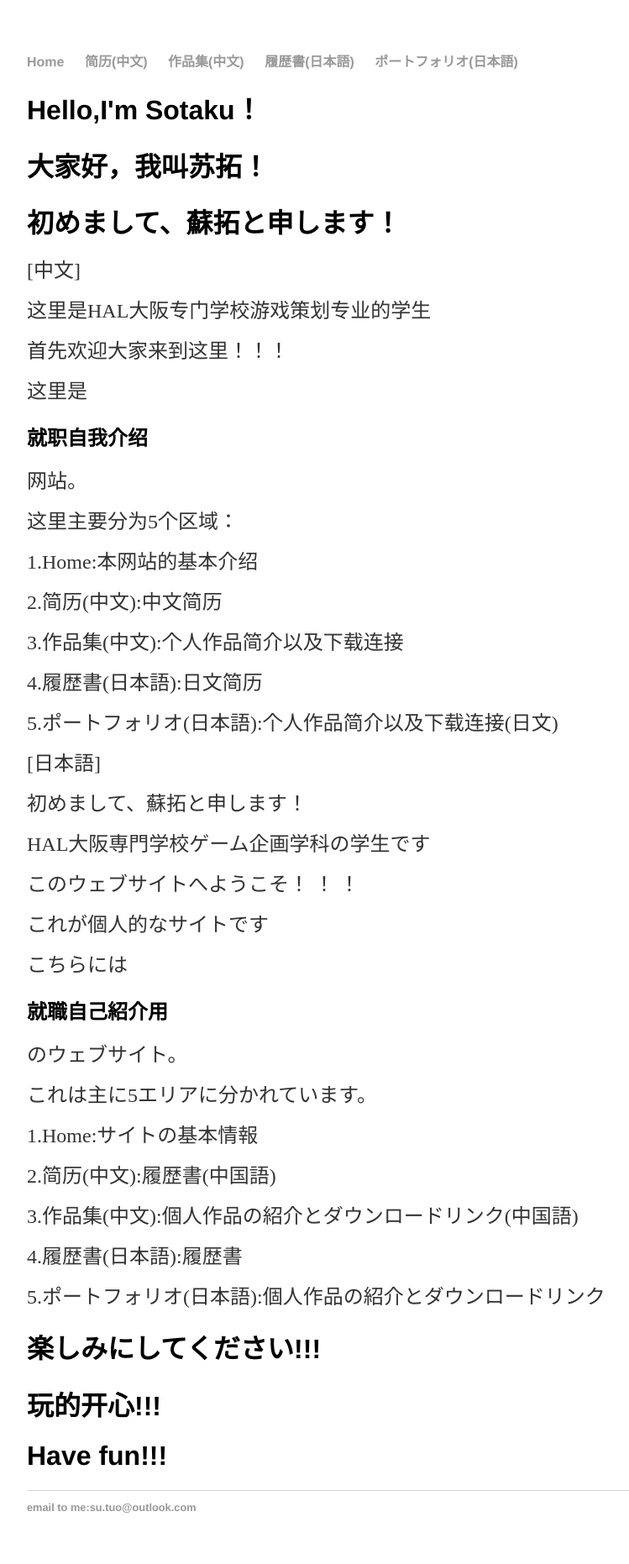
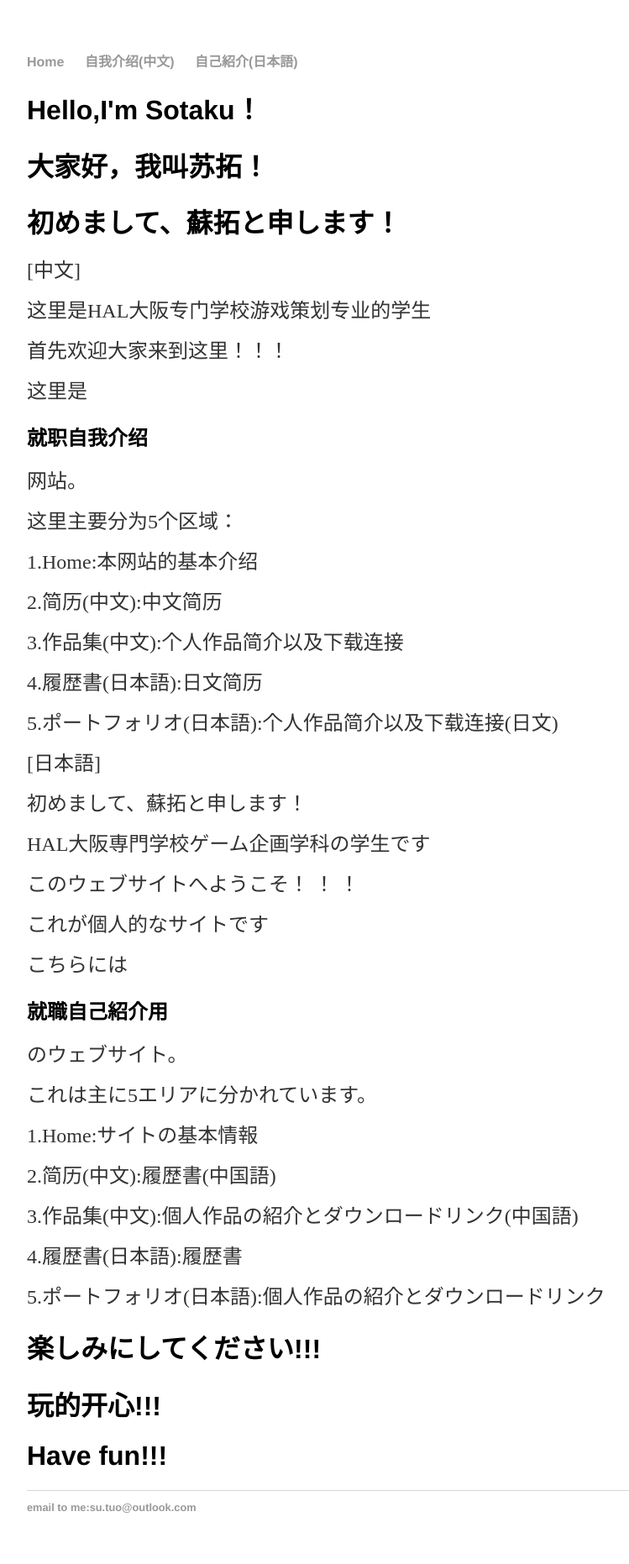
Before and after one commit to SotakuStudio/SotakuStudio.github.io, a Jekyll site: the page built from index.html, in a window 1280 px wide. Shown: the whole page at 84% size, without its empty margins (160-909 px from the left). Built offline with Jekyll 4.4.1, drawn with Linux system fonts in a browser that asks for light colours.

Commit message:
Update default.html

```diff
--- a/_layouts/default.html
+++ b/_layouts/default.html
@@ -9,10 +9,8 @@
             <nav>
                 <ul>
                     <li><a href="/">Home</a></li>
-                    <li><a href="/chnresume">简历(中文)</a></li>
-                    <li><a href="/chnportfolio">作品集(中文)</a></li>
-                    <li><a href="/jpresume">履歴書(日本語)</a></li>
-                    <li><a href="/jpportfolio">ポートフォリオ(日本語)</a></li>
+                    <li><a href="/chnresume">自我介绍(中文)</a></li>
+                    <li><a href="/jpresume">自己紹介(日本語)</a></li>
                 </ul>
             </nav>
             <div class="container">
```
